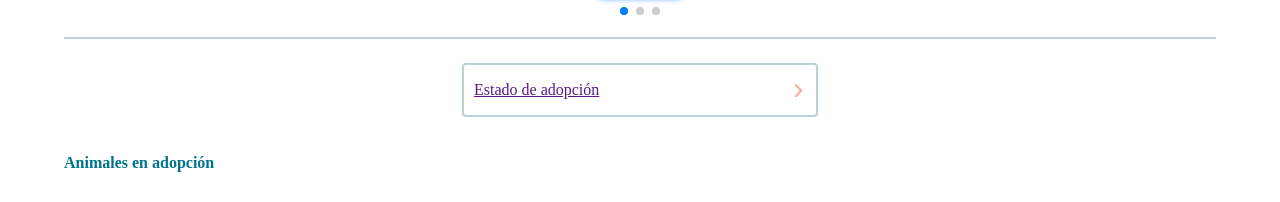
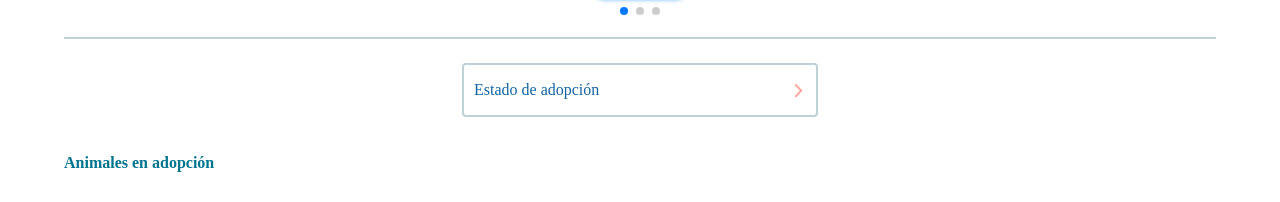
Before and after one commit to Maurodiaztesta/lucky-front, a React (Create React App) app: page /adopt in a window 1280 px wide. Shown: the part 250-452 px from the top of the page. Built offline with nearby package versions, Linux system fonts and the light colour scheme; no server answers.

Commit message:
fix and edit adopt page

```diff
--- a/src/pages/AdoptarPage/AdoptarPage.css
+++ b/src/pages/AdoptarPage/AdoptarPage.css
@@ -58,10 +58,12 @@
   justify-content: space-between;
   align-items: center;
   margin-bottom: 37px;
+  text-decoration: none;
 }
 .APpadre__bot--button--p {
   margin-left: 10px;
   font-size: 16px;
+  color: rgb(18, 100, 163);
 }
 .APpadre__bot--button--img {
   margin-right: 10px;
--- a/src/pages/AdoptarPage/AdoptarPage.jsx
+++ b/src/pages/AdoptarPage/AdoptarPage.jsx
@@ -5,6 +5,7 @@ import Searcher from "../../components/Searcher/Searcher";
 import NavBar from "../../components/NavBar/NavBar";
 import SwiperAdoption from "../../components/SwiperAdoption/SwiperAdoption";
 import Gallery from "../../components/Gallery/Gallery";
+import { Link } from "react-router-dom";
 
 const AdoptarPage = () => {
   const [animales, setAnimales] = useState([]);
@@ -37,7 +38,7 @@ const AdoptarPage = () => {
               </h2>
               <img
                 className="APpadre__top--mascotas--añadir--img"
-                src="/assets/img/logo_seleccionado/mS.png"
+                src="/assets/img/logo_seleccionado/mS.png" alt=""
               ></img>
             </div>
             <p className="APpadre__top--mascotas--add">
@@ -50,13 +51,15 @@ const AdoptarPage = () => {
         </div>
         <div className="APpadre__linea"></div>
         <div className="APpadre__bot">
-          <a className="APpadre__bot--button" href="">
+        <div className="APpadre__bot--link">
+        <Link className="APpadre__bot--button" to="/status">
             <p className="APpadre__bot--button--p">Estado de adopción</p>
             <img
               className="APpadre__bot--button--img"
-              src="/assets/img/logo/front.png"
+              src="/assets/img/logo/front.png" alt=""
             ></img>
-          </a>
+          </Link>
+          </div>
           <div className="APpadre__bot--TG">
             <div className="APpadre__bot--TG--t">
               <h2 className="APpadre__bot--TG--t--h2">Animales en adopción</h2>
--- a/src/pages/AdoptarPage/AdoptarPage.scss
+++ b/src/pages/AdoptarPage/AdoptarPage.scss
@@ -55,9 +55,11 @@
             justify-content: space-between;
             align-items: center;
             margin-bottom: 37px;
+            text-decoration: none;
             &--p{
                 margin-left: 10px;
                 font-size: 16px;
+                color:rgb(18, 100, 163)
             }
             &--img{
                 margin-right: 10px;
```
Also changed, not shown: 1 other file (tests, documents, lock files or other folders).
